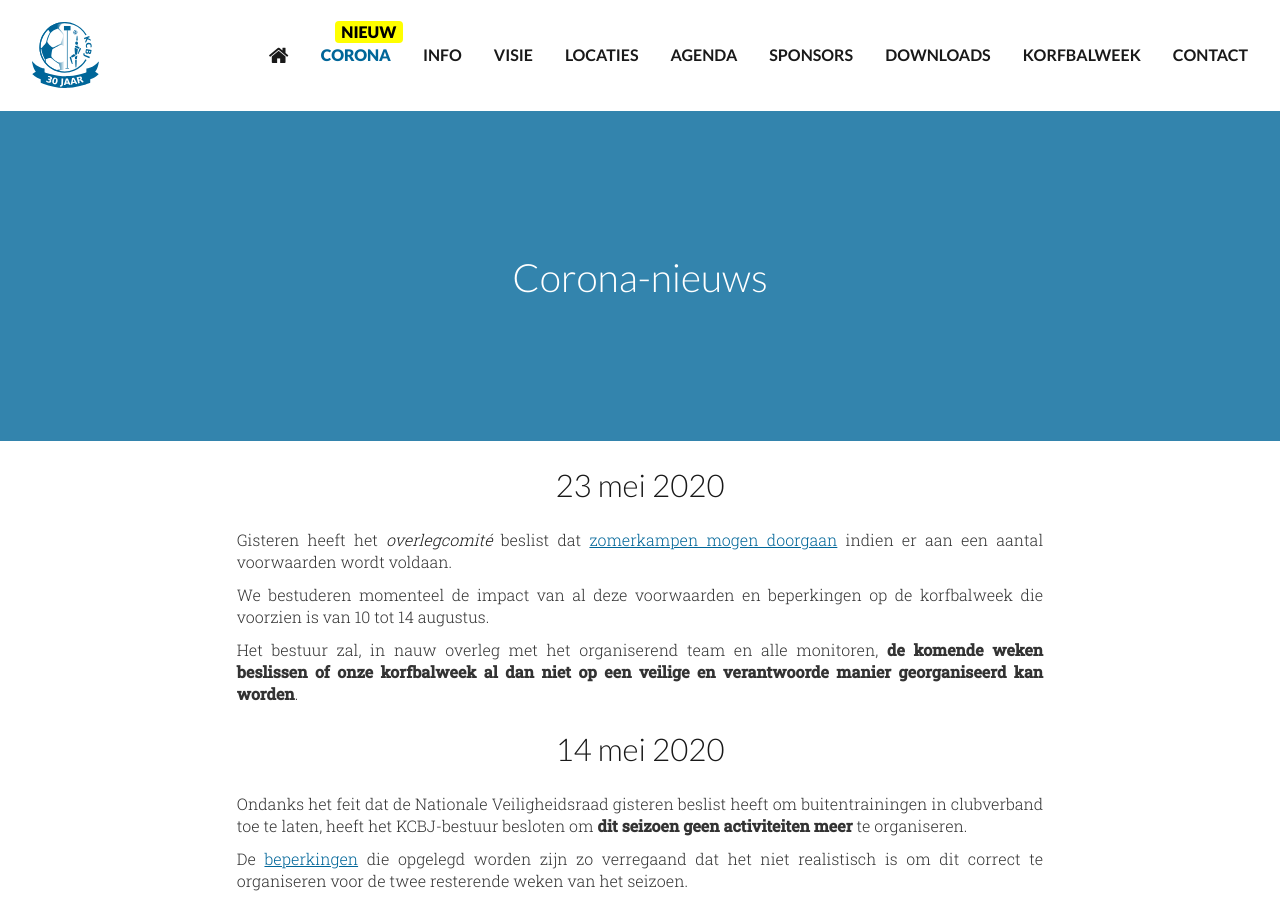
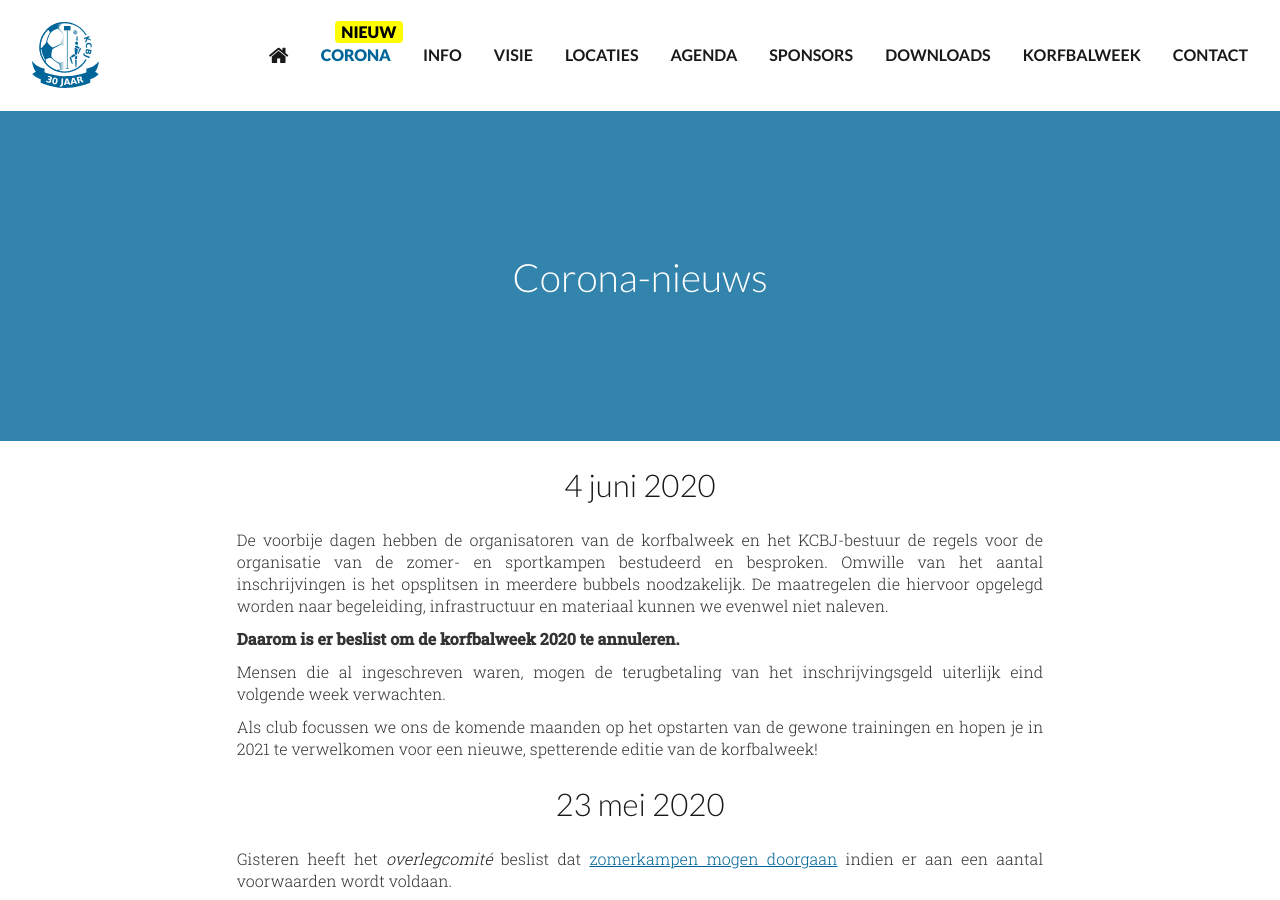
Before and after one commit to kcbj/kcbj.github.io, a Jekyll site: the page built from corona/index.html, in a window 1280 px wide and 900 px high. Built offline with Jekyll 4.4.1, drawn with Linux system fonts in a browser that asks for light colours; nearby versions of some CDN libraries.

Commit message:
Corona-update (korfbalweek cancellation)

```diff
--- a/corona/index.html
+++ b/corona/index.html
@@ -12,6 +12,20 @@ class: corona
 <div class="container">
   <div id="corona" class="wrapper">
     <div class="text">
+      <h1>4 juni 2020</h1>
+      <p>
+        De voorbije dagen hebben de organisatoren van de korfbalweek en het KCBJ-bestuur de regels voor de organisatie van de zomer- en sportkampen bestudeerd en besproken.
+        Omwille van het aantal inschrijvingen is het opsplitsen in meerdere bubbels noodzakelijk. De maatregelen die hiervoor opgelegd worden naar begeleiding, infrastructuur en materiaal kunnen we evenwel niet naleven.
+      </p>
+      <p>
+        <b>Daarom is er beslist om de korfbalweek 2020 te annuleren.</b>
+      </p>
+      <p>
+        Mensen die al ingeschreven waren, mogen de terugbetaling van het inschrijvingsgeld uiterlijk eind volgende week verwachten.
+      </p>
+      <p>
+        Als club focussen we ons de komende maanden op het opstarten van de gewone trainingen en hopen je in 2021 te verwelkomen voor een nieuwe, spetterende editie van de korfbalweek!
+      </p>
       <h1>23 mei 2020</h1>
       <p>Gisteren heeft het <em>overlegcomité</em> beslist dat <a href="https://www.vrt.be/vrtnws/nl/2020/05/22/beslissing-zomerkampen/">zomerkampen mogen doorgaan</a> indien er aan een aantal voorwaarden wordt voldaan.</p>
       <p>We bestuderen momenteel de impact van al deze voorwaarden en beperkingen op de korfbalweek die voorzien is van 10 tot 14 augustus.</p>
```
Also changed, not shown: korfbalweek/index.html (+6 -61 lines).
